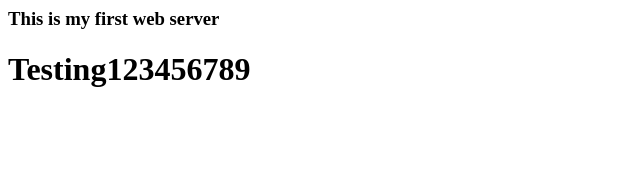
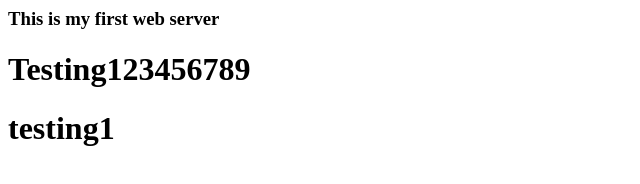
Before and after one commit to yerriswamykonanki/test, a plain HTML site: page index.html in a window 1280 px wide. Shown: the whole page, without its empty margins (0-640 px from the left). Drawn offline with Linux system fonts and the light colour scheme.

Commit message:
Update index.html

```diff
--- a/index.html
+++ b/index.html
@@ -1,2 +1,3 @@
 <h3>This is my first web server<h3>
   <h1>Testing123456789<h1>
+    testing1
```
